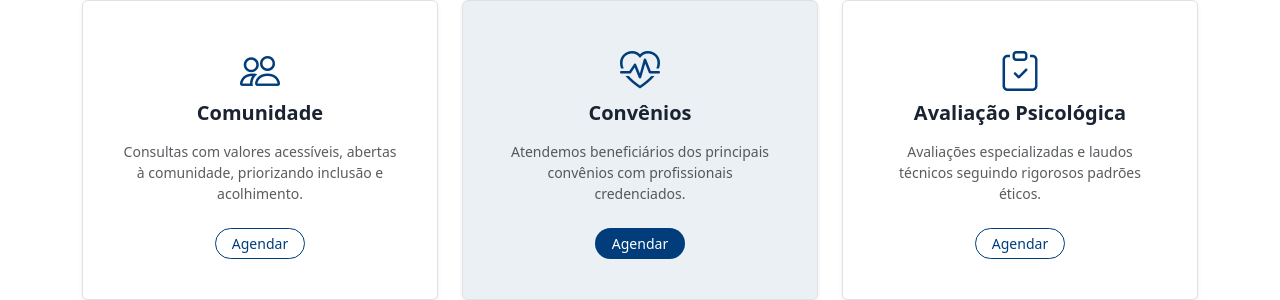
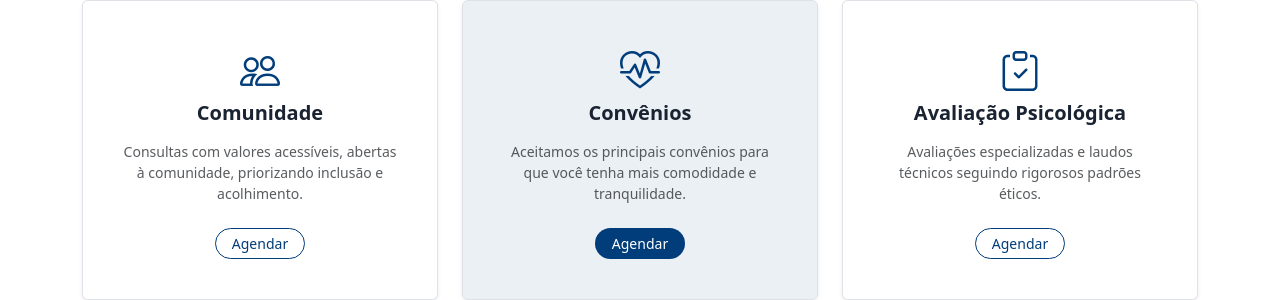
Before and after one commit to madebycotrim/softhub-psicologia, a plain HTML site: page index.html in a window 1280 px wide. Shown: the part 834-1134 px from the top of the page. Drawn offline with nearby package versions, Linux system fonts and the light colour scheme.

Commit message:
Update index.html

```diff
--- a/index.html
+++ b/index.html
@@ -80,7 +80,7 @@
                         <div class="card-body">
                             <i class="bi bi-heart-pulse mb-2 mb-md-3" style="font-size: 2.5rem; color: #003d7a;"></i>
                             <h5 class="fw-bold mb-2 mb-md-3" style="color: #1a2332;">Convênios</h5>
-                            <p class="text-muted small mb-3 mb-md-4">Atendemos beneficiários dos principais convênios com profissionais credenciados.</p>
+                            <p class="text-muted small mb-3 mb-md-4">Aceitamos os principais convênios para que você tenha mais comodidade e tranquilidade.</p>
                             <a href="#" class="btn btn-sm rounded-pill px-3 text-white"
                                 style="background-color: #003d7a;">Agendar</a>
                         </div>
```
